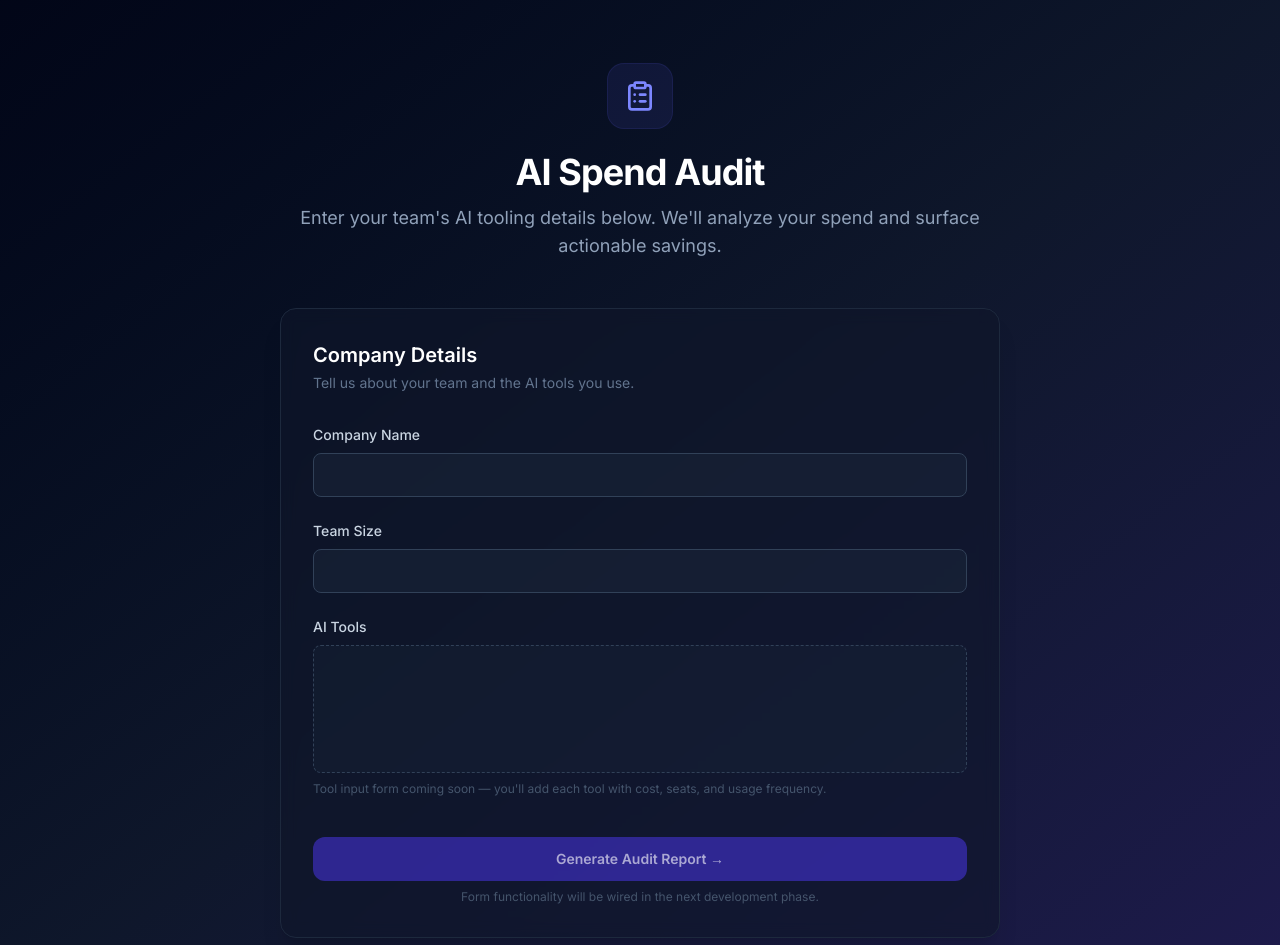
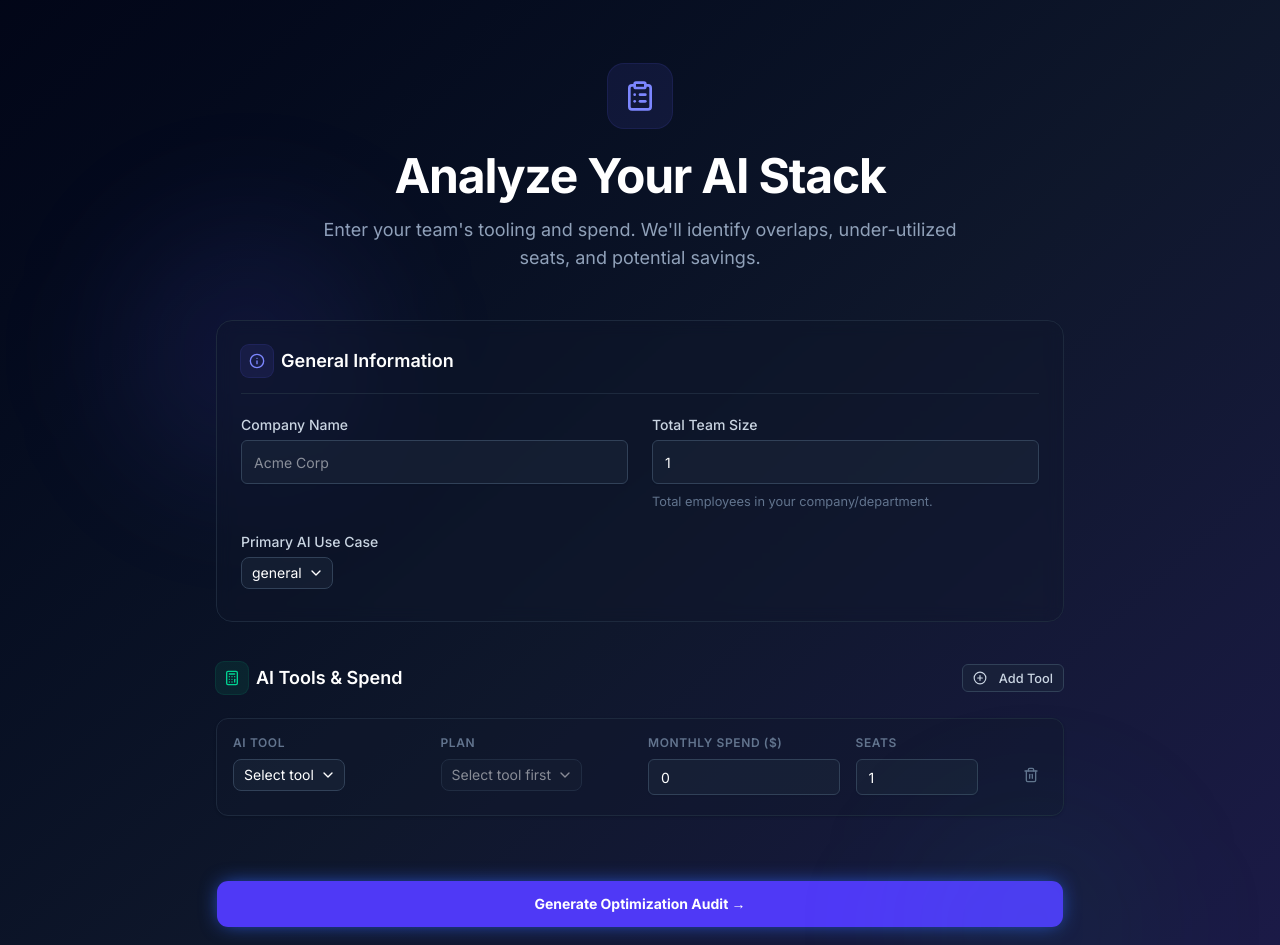
Before and after one commit to Ptmishra69/Credex_Project, a Next.js app: page /audit in a window 1280 px wide. Shown: the top 945 px of the page. Built offline with nearby package versions, Linux system fonts and the light colour scheme.

Commit message:
feat: integrate AuditForm into /audit page and clean result page

```diff
--- a/src/app/audit/page.tsx
+++ b/src/app/audit/page.tsx
@@ -1,77 +1,43 @@
 import { ClipboardList } from "lucide-react";
+import { AuditForm } from "@/components/forms/audit-form";
 
 /**
  * /audit — Main audit input page.
  *
- * This is where startups enter their AI tooling spend.
- * Currently a clean skeleton; the actual form component
- * will be added in a future step.
+ * This page hosts the dynamic spend audit form.
  */
 export default function AuditPage() {
   return (
     <main className="min-h-screen bg-gradient-to-br from-slate-950 via-slate-900 to-indigo-950">
-      <div className="mx-auto max-w-3xl px-6 py-16">
-        {/* Header */}
+      <div className="mx-auto max-w-4xl px-6 py-16">
+        {/* Header Section */}
         <div className="mb-12 text-center">
           <div className="mx-auto mb-6 flex h-16 w-16 items-center justify-center rounded-2xl bg-indigo-500/10 ring-1 ring-indigo-500/20">
             <ClipboardList className="h-8 w-8 text-indigo-400" />
           </div>
-          <h1 className="text-4xl font-bold tracking-tight text-white">
-            AI Spend Audit
+          <h1 className="text-4xl font-bold tracking-tight text-white sm:text-5xl">
+            Analyze Your AI Stack
           </h1>
-          <p className="mt-3 text-lg text-slate-400">
-            Enter your team&apos;s AI tooling details below. We&apos;ll analyze your
-            spend and surface actionable savings.
+          <p className="mx-auto mt-4 max-w-2xl text-lg text-slate-400">
+            Enter your team&apos;s tooling and spend. We&apos;ll identify overlaps,
+            under-utilized seats, and potential savings.
           </p>
         </div>
 
-        {/* Form placeholder card */}
-        <div className="rounded-2xl border border-slate-800 bg-slate-900/60 p-8 shadow-xl backdrop-blur-sm">
-          <h2 className="mb-1 text-xl font-semibold text-white">
-            Company Details
-          </h2>
-          <p className="mb-8 text-sm text-slate-500">
-            Tell us about your team and the AI tools you use.
+        {/* The Main Form */}
+        <div className="relative">
+          {/* Decorative background glow */}
+          <div className="absolute -top-24 -left-24 h-64 w-64 rounded-full bg-indigo-500/10 blur-3xl" />
+          <div className="absolute -bottom-24 -right-24 h-64 w-64 rounded-full bg-emerald-500/5 blur-3xl" />
+
+          <AuditForm />
+        </div>
+
+        {/* Footer Info */}
+        <div className="mt-16 border-t border-slate-800 pt-8 text-center">
+          <p className="text-sm text-slate-500">
+            Typical startups save <span className="text-emerald-400 font-semibold">22-35%</span> on annual AI spend after their first audit.
           </p>
-
-          {/* Placeholder fields — will be replaced by a form component */}
-          <div className="space-y-6">
-            <div>
-              <label className="mb-2 block text-sm font-medium text-slate-300">
-                Company Name
-              </label>
-              <div className="h-11 rounded-lg border border-slate-700 bg-slate-800/50" />
-            </div>
-            <div>
-              <label className="mb-2 block text-sm font-medium text-slate-300">
-                Team Size
-              </label>
-              <div className="h-11 rounded-lg border border-slate-700 bg-slate-800/50" />
-            </div>
-            <div>
-              <label className="mb-2 block text-sm font-medium text-slate-300">
-                AI Tools
-              </label>
-              <div className="h-32 rounded-lg border border-dashed border-slate-700 bg-slate-800/30" />
-              <p className="mt-2 text-xs text-slate-600">
-                Tool input form coming soon — you&apos;ll add each tool with cost,
-                seats, and usage frequency.
-              </p>
-            </div>
-          </div>
-
-          {/* Submit placeholder */}
-          <div className="mt-10">
-            <button
-              disabled
-              className="w-full cursor-not-allowed rounded-xl bg-indigo-600/50 px-6 py-3 text-sm font-semibold text-white/60 transition"
-            >
-              Generate Audit Report →
-            </button>
-            <p className="mt-2 text-center text-xs text-slate-600">
-              Form functionality will be wired in the next development phase.
-            </p>
-          </div>
         </div>
       </div>
     </main>
--- a/src/app/result/[id]/page.tsx
+++ b/src/app/result/[id]/page.tsx
@@ -3,9 +3,7 @@ import Link from "next/link";
 
 /**
  * /result/[id] — Audit result page.
- *
- * Displays the optimization report for a specific audit.
- * Uses Next.js 15+ async params pattern for dynamic routes.
+ * Displays the optimization report for a completed audit.
  */
 interface ResultPageProps {
   params: Promise<{ id: string }>;
@@ -58,18 +56,17 @@ export default async function ResultPage({ params }: ResultPageProps) {
           />
         </div>
 
-        {/* Recommendations placeholder */}
+        {/* Recommendations */}
         <div className="rounded-2xl border border-slate-800 bg-slate-900/60 p-8 shadow-xl backdrop-blur-sm">
           <h2 className="mb-1 text-xl font-semibold text-white">
             Optimization Recommendations
           </h2>
           <p className="mb-6 text-sm text-slate-500">
-            Detailed recommendations will appear here once the audit is
-            processed.
+            Actionable insights to reduce your AI tooling costs.
           </p>
           <div className="flex h-40 items-center justify-center rounded-xl border border-dashed border-slate-700">
             <p className="text-sm text-slate-600">
-              No recommendations yet — audit processing not implemented.
+              Submit an audit to see your personalized recommendations.
             </p>
           </div>
         </div>
@@ -77,10 +74,6 @@ export default async function ResultPage({ params }: ResultPageProps) {
     </main>
   );
 }
-
-// ---------------------------------------------------------------------------
-// Sub-component (co-located because it's page-specific)
-// ---------------------------------------------------------------------------
 
 function SummaryCard({
   icon,
```
